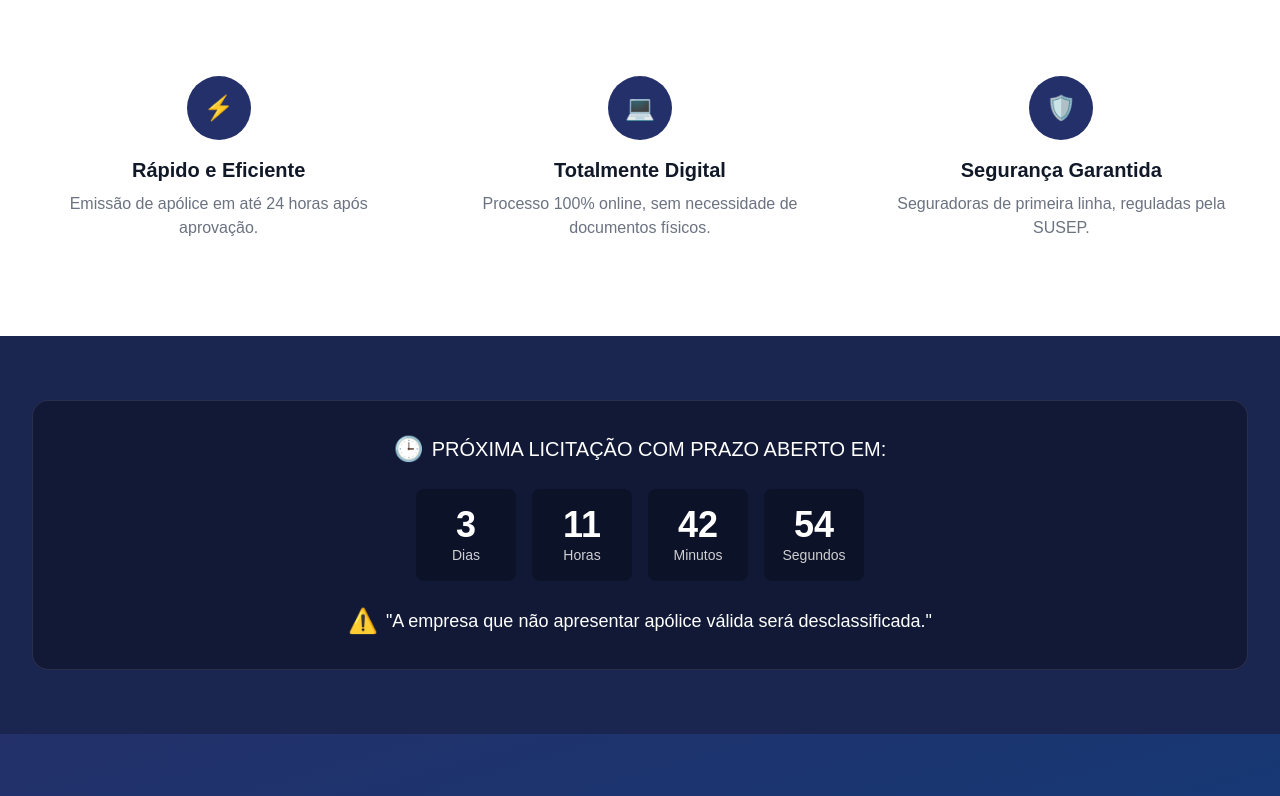
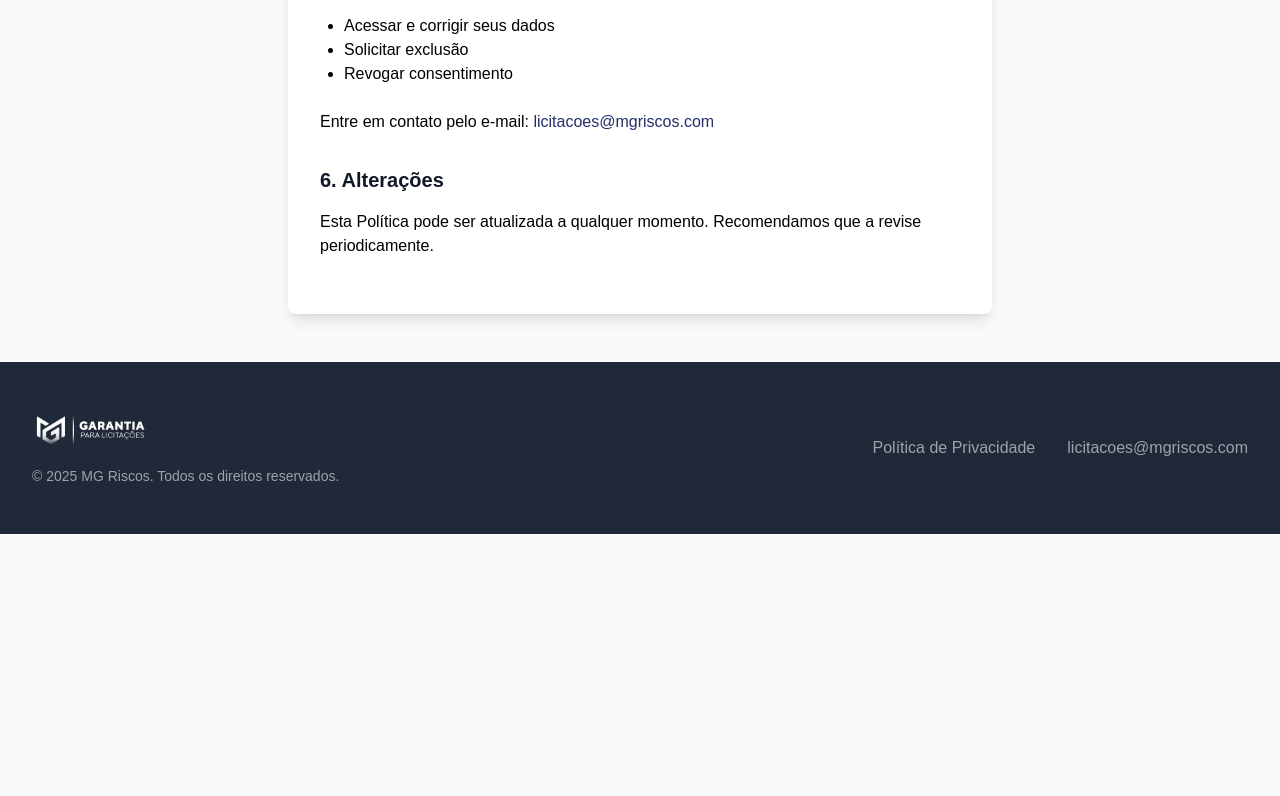
Before and after one commit to kauntdewn1/garantia-app, a React (Vite) app: page /politica-de-privacidade in a window 1280 px wide. Shown: the part 1318-2114 px from the top of the page. After the commit the page ends 1852 px from the top, so only its background shows below. Built offline with nearby package versions, Linux system fonts and the light colour scheme; no server answers; the HTML template or start-up script is replaced by a standard one; a web font is replaced by a local one.

Commit message:
Add Privacy Policy Page and Update Footer

```diff
--- a/src/App.jsx
+++ b/src/App.jsx
@@ -1,4 +1,5 @@
 import { useState } from 'react'
+import { BrowserRouter as Router, Routes, Route } from 'react-router-dom'
 import { motion } from 'framer-motion'
 import Header from './components/Header'
 import Hero from './components/Hero'
@@ -8,11 +9,16 @@ import Countdown from './components/Countdown'
 import LeadMagnet from './components/LeadMagnet'
 import RequestForm from './components/RequestForm'
 import Footer from './components/Footer'
+import PrivacyPolicy from './components/PrivacyPolicy'
 
 function App() {
   return (
+    <Router>
       <div className="min-h-screen bg-gray-50">
         <Header />
+        <Routes>
+          <Route path="/politica-de-privacidade" element={<PrivacyPolicy />} />
+          <Route path="/" element={
             <main>
               <Hero />
               <Bullets />
@@ -21,9 +27,12 @@ function App() {
               <LeadMagnet />
               <RequestForm />
             </main>
+          } />
+        </Routes>
         <Footer />
       </div>
-  )
+    </Router>
+  );
 }
 
-export default App
+export default App;
--- a/src/components/Footer.jsx
+++ b/src/components/Footer.jsx
@@ -1,10 +1,11 @@
 import React from 'react';
+import { Link } from 'react-router-dom';
 
 function Footer() {
   return (
     <footer className="bg-gray-800">
       <div className="max-w-7xl mx-auto py-12 px-4 sm:px-6 lg:px-8">
-        <div className="flex justify-between items-center">
+        <div className="flex flex-col md:flex-row justify-between items-center">
           <div>
             <img
               src="/assets/lg_hrz_transp.png"
@@ -15,8 +16,13 @@ function Footer() {
               © {new Date().getFullYear()} MG Riscos. Todos os direitos reservados.
             </p>
           </div>
-          <div className="text-right">
-            <h3 className="text-white font-semibold">Contato</h3>
+          <div className="mt-6 md:mt-0 flex flex-col md:flex-row items-center gap-4 md:gap-8">
+            <Link
+              to="/politica-de-privacidade"
+              className="text-gray-400 hover:text-white transition-colors"
+            >
+              Política de Privacidade
+            </Link>
             <a
               href="mailto:licitacoes@mgriscos.com"
               className="text-gray-400 hover:text-white transition-colors"
--- /dev/null
+++ b/src/components/PrivacyPolicy.jsx
@@ -0,0 +1,73 @@
+import React from 'react';
+
+function PrivacyPolicy() {
+  return (
+    <div className="min-h-screen bg-gray-50 pt-24 pb-12">
+      <div className="max-w-3xl mx-auto px-4 sm:px-6 lg:px-8">
+        <div className="bg-white rounded-lg shadow-lg p-8">
+          <h1 className="text-3xl font-bold text-gray-900 mb-8">Política de Privacidade</h1>
+          <p className="text-sm text-gray-500 mb-6">Última atualização: 24 de maio de 2025</p>
+
+          <div className="prose prose-blue max-w-none">
+            <p className="mb-6">
+              A sua privacidade é importante para nós. Esta Política de Privacidade descreve como coletamos, usamos, armazenamos e protegemos as suas informações ao utilizar nosso site e serviços relacionados à emissão de Seguro Garantia para Licitações.
+            </p>
+
+            <h2 className="text-xl font-semibold text-gray-900 mt-8 mb-4">1. Coleta de Informações</h2>
+            <p className="mb-4">Coletamos dados pessoais como:</p>
+            <ul className="list-disc pl-6 mb-6">
+              <li>Nome completo</li>
+              <li>CPF/CNPJ</li>
+              <li>E-mail</li>
+              <li>Telefone</li>
+              <li>Informações sobre licitações</li>
+              <li>Documentos para emissão da apólice</li>
+            </ul>
+            <p className="mb-6">Esses dados são coletados por meio de formulários, cookies e integrações com parceiros.</p>
+
+            <h2 className="text-xl font-semibold text-gray-900 mt-8 mb-4">2. Uso das Informações</h2>
+            <p className="mb-4">As informações são utilizadas para:</p>
+            <ul className="list-disc pl-6 mb-6">
+              <li>Emissão da apólice de seguro</li>
+              <li>Contato comercial</li>
+              <li>Cumprimento de exigências legais (Lei 14.133/21)</li>
+              <li>Envio de informações relevantes (com seu consentimento)</li>
+            </ul>
+
+            <h2 className="text-xl font-semibold text-gray-900 mt-8 mb-4">3. Compartilhamento</h2>
+            <p className="mb-4">Compartilhamos seus dados apenas com:</p>
+            <ul className="list-disc pl-6 mb-6">
+              <li>Corretora MG Gestão de Riscos</li>
+              <li>Seguradoras parceiras</li>
+              <li>Plataformas contratadas para operacionalização do serviço</li>
+            </ul>
+            <p className="mb-6">Jamais vendemos seus dados.</p>
+
+            <h2 className="text-xl font-semibold text-gray-900 mt-8 mb-4">4. Segurança</h2>
+            <p className="mb-6">
+              Adotamos medidas de segurança técnica e organizacional para proteger suas informações contra acesso não autorizado, perda ou destruição.
+            </p>
+
+            <h2 className="text-xl font-semibold text-gray-900 mt-8 mb-4">5. Seus Direitos</h2>
+            <p className="mb-4">Você tem direito de:</p>
+            <ul className="list-disc pl-6 mb-6">
+              <li>Acessar e corrigir seus dados</li>
+              <li>Solicitar exclusão</li>
+              <li>Revogar consentimento</li>
+            </ul>
+            <p className="mb-6">
+              Entre em contato pelo e-mail: <a href="mailto:licitacoes@mgriscos.com" className="text-primary hover:text-secondary">licitacoes@mgriscos.com</a>
+            </p>
+
+            <h2 className="text-xl font-semibold text-gray-900 mt-8 mb-4">6. Alterações</h2>
+            <p className="mb-6">
+              Esta Política pode ser atualizada a qualquer momento. Recomendamos que a revise periodicamente.
+            </p>
+          </div>
+        </div>
+      </div>
+    </div>
+  );
+}
+
+export default PrivacyPolicy;
```
Lines whose indentation alone changed are shown as unchanged.
